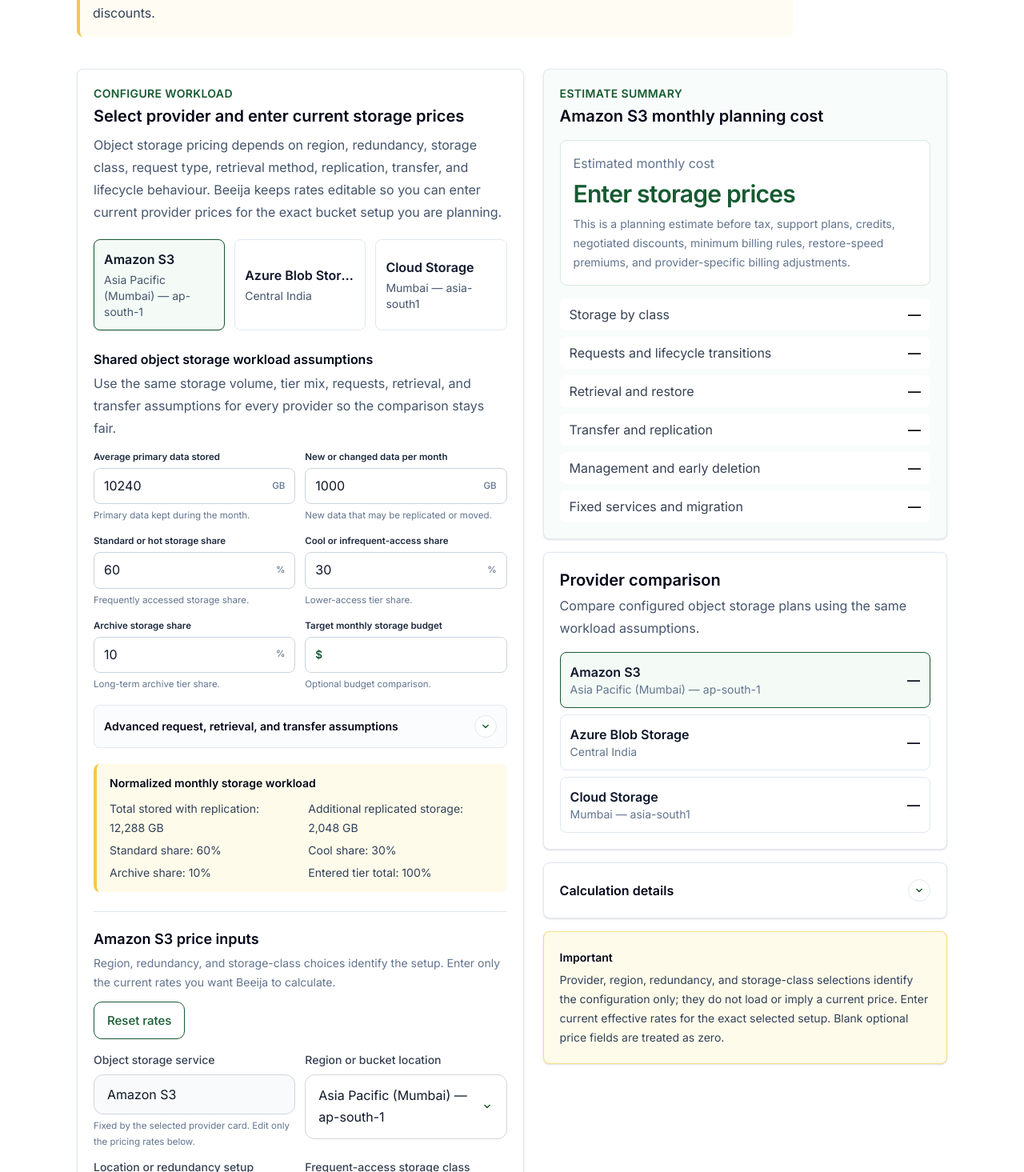
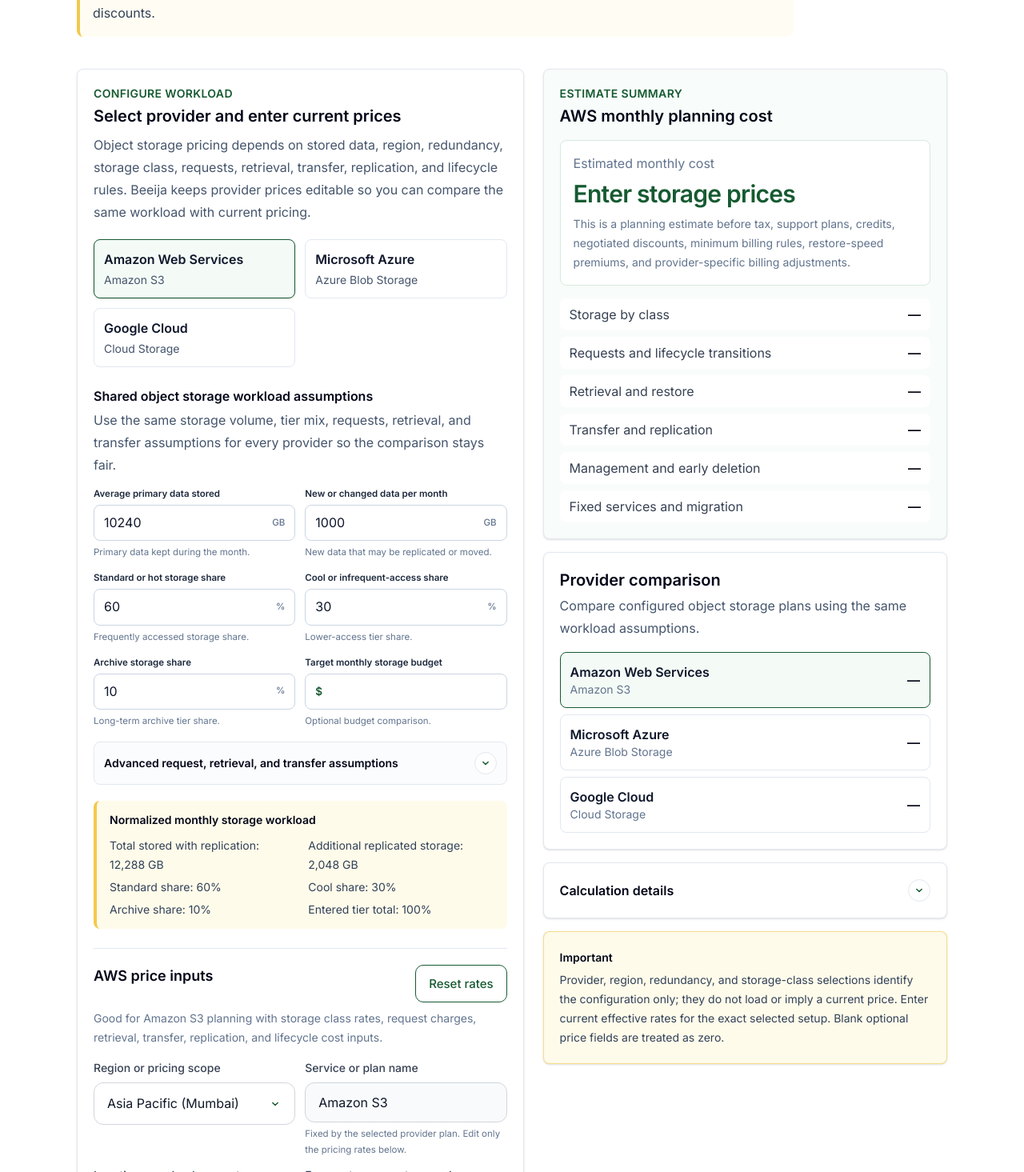
Before and after one commit to vaarunsonawwane-ops/beeija, a Next.js app: page /tools/cloud-object-storage-cost-comparison-calculator in a window 1280 px wide. Shown: the part 685-2150 px from the top of the page at 80% size. Built offline with nearby package versions, Linux system fonts and the light colour scheme.

Commit message:
Cloud Object Storage Cost Comparison Calculator

```diff
--- a/app/tools/cloud-object-storage-cost-comparison-calculator/ToolClient.tsx
+++ b/app/tools/cloud-object-storage-cost-comparison-calculator/ToolClient.tsx
@@ -4,7 +4,6 @@ import { useMemo, useState } from "react";
 import BeeijaSelect from "@/app/components/BeeijaSelect";
 import BeeijaNumberField from "@/app/components/BeeijaNumberField";
 import BeeijaAdvancedSection from "@/app/components/BeeijaAdvancedSection";
-import BeeijaTextField from "@/app/components/BeeijaTextField";
 import BeeijaResultLine from "@/app/components/BeeijaResultLine";
 import {
   getObjectStorageOptionLabel,
@@ -123,6 +122,65 @@ const initialPlans: PlanInput[] = [
   createPlan("plan-c", "gcp"),
 ];
 
+
+type ProviderDisplay = {
+  providerName: string;
+  serviceName: string;
+  shortName: string;
+};
+
+const providerDisplayById: Record<string, ProviderDisplay> = {
+  aws: {
+    providerName: "Amazon Web Services",
+    serviceName: "Amazon S3",
+    shortName: "AWS",
+  },
+  azure: {
+    providerName: "Microsoft Azure",
+    serviceName: "Azure Blob Storage",
+    shortName: "Azure",
+  },
+  gcp: {
+    providerName: "Google Cloud",
+    serviceName: "Cloud Storage",
+    shortName: "Google Cloud",
+  },
+  custom: {
+    providerName: "Custom provider",
+    serviceName: "Custom object storage service",
+    shortName: "Custom",
+  },
+};
+
+function getProviderDisplay(provider: ObjectStorageProvider): ProviderDisplay {
+  return (
+    providerDisplayById[provider.id] ?? {
+      providerName: provider.providerName,
+      serviceName: provider.serviceName,
+      shortName: provider.providerName,
+    }
+  );
+}
+
+function shortenRegionLabel(label: string) {
+  return label
+    .replace(/\s+—\s+[a-z]{2,}(?:-[a-z]+)*-\d+$/i, "")
+    .replace(/\s+—\s+[a-z]+[a-z0-9-]*$/i, "")
+    .replace(/\s+\(([^)]*)\s+—\s+[^)]*\)/i, " ($1)")
+    .trim();
+}
+
+function getRegionOptions(provider: ObjectStorageProvider) {
+  return provider.regions.map((option) => ({
+    ...option,
+    label: option.value === "other" ? option.label : shortenRegionLabel(option.label),
+  }));
+}
+
+function getProviderShortName(provider: ObjectStorageProvider) {
+  return getProviderDisplay(provider).shortName;
+}
+
 function toNumber(value: string) {
   const parsed = Number(value);
   return Number.isFinite(parsed) && parsed >= 0 ? parsed : 0;
@@ -161,7 +219,7 @@ function getRegionLabel(plan: PlanInput, provider: ObjectStorageProvider) {
     return plan.customRegion.trim() || "Other region";
   }
 
-  return getObjectStorageOptionLabel(provider.regions, plan.regionId);
+  return getObjectStorageOptionLabel(getRegionOptions(provider), plan.regionId);
 }
 
 function getClassLabels(plan: PlanInput, provider: ObjectStorageProvider) {
@@ -183,7 +241,7 @@ function getClassLabels(plan: PlanInput, provider: ObjectStorageProvider) {
 
 function getDisplayName(plan: PlanInput) {
   const provider = getObjectStorageProvider(plan.providerId);
-  return `${provider.serviceName} — ${getRegionLabel(plan, provider)}`;
+  return `${getProviderDisplay(provider).serviceName} — ${getRegionLabel(plan, provider)}`;
 }
 
 function getClassSummary(plan: PlanInput) {
@@ -422,8 +480,8 @@ export default function ToolClient() {
       return {
         id: plan.id,
         providerId: provider.id,
-        providerName: provider.providerName,
-        serviceName: provider.serviceName,
+        providerName: getProviderDisplay(provider).providerName,
+        serviceName: getProviderDisplay(provider).serviceName,
         displayName: getDisplayName(plan),
         regionLabel: getRegionLabel(plan, provider),
         resilienceLabel: getObjectStorageOptionLabel(
@@ -671,9 +729,6 @@ export default function ToolClient() {
   const activeEditorPlan =
     plans.find((plan) => plan.id === activeEditorPlanId) ??
     plans[0];
-  const activeEditorPlanNumber =
-    plans.findIndex((plan) => plan.id === activeEditorPlan.id) + 1;
-
   const openPlanEditor = (planId: string) => {
     setActiveEditorPlanId(planId);
     setSelectedPlanId(planId);
@@ -753,17 +808,17 @@ export default function ToolClient() {
               Configure workload
             </p>
             <h2 className="mt-1 text-xl font-semibold text-slate-950">
-              Select provider and enter current storage prices
+              Select provider and enter current prices
             </h2>
             <p className="mt-2 text-base leading-7 text-slate-600">
-              Object storage pricing depends on region, redundancy, storage
-              class, request type, retrieval method, replication, transfer, and
-              lifecycle behaviour. Beeija keeps rates editable so you can enter
-              current provider prices for the exact bucket setup you are planning.
+              Object storage pricing depends on stored data, region, redundancy,
+              storage class, requests, retrieval, transfer, replication, and
+              lifecycle rules. Beeija keeps provider prices editable so you can
+              compare the same workload with current pricing.
             </p>
           </div>
 
-          <div className="mt-5 grid gap-3 sm:grid-cols-3">
+          <div className="mt-5 grid gap-3 sm:grid-cols-2">
             {plans.map((plan) => {
               const provider = getObjectStorageProvider(plan.providerId);
               const selected = plan.id === activeEditorPlanId;
@@ -780,10 +835,10 @@ export default function ToolClient() {
                   }`}
                 >
                   <span className="block truncate text-base font-semibold text-slate-900">
-                    {provider.serviceName}
+                    {getProviderDisplay(provider).providerName}
                   </span>
-                  <span className="mt-1 block text-sm leading-5 text-slate-600">
-                    {getRegionLabel(plan, provider)}
+                  <span className="mt-1 block truncate text-sm leading-5 text-slate-600">
+                    {getProviderDisplay(provider).serviceName}
                   </span>
                 </button>
               );
@@ -952,17 +1007,13 @@ export default function ToolClient() {
 
           <div
             className="mt-6 border-t border-slate-200 pt-5"
-            aria-label={`Active object storage plan ${activeEditorPlanNumber}`}
+            aria-label={`${getProviderShortName(selectedProvider)} object storage price inputs`}
           >
             <div className="flex flex-wrap items-start justify-between gap-3">
               <div className="min-w-0">
                 <h3 className="text-lg font-semibold text-slate-950">
-                  {selectedProvider.serviceName} price inputs
+                  {getProviderShortName(selectedProvider)} price inputs
                 </h3>
-                <p className="mt-1 text-sm leading-6 text-slate-500">
-                  Region, redundancy, and storage-class choices identify the
-                  setup. Enter only the current rates you want Beeija to calculate.
-                </p>
               </div>
               <button
                 type="button"
@@ -972,6 +1023,11 @@ export default function ToolClient() {
                 Reset rates
               </button>
             </div>
+            <p className="mt-2 text-sm leading-6 text-slate-500">
+              Good for {getProviderDisplay(selectedProvider).serviceName} planning with storage
+              class rates, request charges, retrieval, transfer, replication,
+              and lifecycle cost inputs.
+            </p>
 
             <div className="mt-4">
               <PlanEditor
@@ -1002,7 +1058,7 @@ export default function ToolClient() {
               Estimate summary
             </p>
             <h2 className="mt-1 text-xl font-semibold text-slate-950">
-              {selectedProvider.serviceName} monthly planning cost
+              {getProviderShortName(selectedProvider)} monthly planning cost
             </h2>
 
             <div className="mt-4 rounded-lg border border-[#d7eadf] bg-white p-4">
@@ -1104,10 +1160,10 @@ export default function ToolClient() {
                 >
                   <span className="min-w-0">
                     <span className="block truncate text-base font-semibold text-slate-900">
-                      {row.serviceName}
+                      {row.providerName}
                     </span>
                     <span className="block truncate text-sm text-slate-500">
-                      {row.regionLabel}
+                      {row.serviceName}
                     </span>
                   </span>
                   <span className="max-w-[7rem] truncate text-right text-base font-semibold tabular-nums text-slate-950 sm:max-w-[10rem]">
@@ -1169,29 +1225,29 @@ function PlanEditor({
   return (
     <div className="space-y-4">
       <div className="grid items-start gap-3 sm:grid-cols-2">
-        <div className="block min-w-0">
-          <span className="mb-2 block text-sm font-medium text-gray-700">
-            Object storage service
-          </span>
-          <div className="flex min-h-12 w-full min-w-0 items-center rounded-xl border border-gray-300 bg-slate-50 px-4 py-3 text-base text-gray-900">
-            <span className="truncate">{provider.serviceName}</span>
-          </div>
-          <span className="mt-1 block text-[11.5px] leading-5 text-slate-500">
-            Fixed by the selected provider card. Edit only the pricing rates below.
-          </span>
-        </div>
-
         <BeeijaSelect
-          label="Region or bucket location"
+          label="Region or pricing scope"
           value={plan.regionId}
           onChange={(event) =>
             onChange("regionId", event.target.value)
           }
-          options={provider.regions}
+          options={getRegionOptions(provider)}
         />
 
+        <div className="block min-w-0">
+          <span className="mb-2 block text-sm font-medium text-gray-700">
+            Service or plan name
+          </span>
+          <div className="flex min-h-12 w-full min-w-0 items-center rounded-xl border border-gray-300 bg-slate-50 px-4 py-3 text-base text-gray-900">
+            <span className="truncate">{getProviderDisplay(provider).serviceName}</span>
+          </div>
+          <span className="mt-1 block text-[11.5px] leading-5 text-slate-500">
+            Fixed by the selected provider plan. Edit only the pricing rates below.
+          </span>
+        </div>
+
         {plan.regionId === "other" ? (
-          <BeeijaTextField
+          <InlineTextField
             label="Exact provider region or location"
             value={plan.customRegion}
             onChange={(value) => onChange("customRegion", value)}
@@ -1446,6 +1502,35 @@ function PlanEditor({
     </div>
   );
 }
+function InlineTextField({
+  label,
+  value,
+  onChange,
+  helper,
+}: {
+  label: string;
+  value: string;
+  onChange: (value: string) => void;
+  helper?: string;
+}) {
+  return (
+    <label className="block min-w-0">
+      <span className="mb-2 block text-sm font-medium text-gray-700">
+        {label}
+      </span>
+      <input
+        type="text"
+        value={value}
+        onChange={(event) => onChange(event.target.value)}
+        className="flex min-h-12 w-full min-w-0 items-center rounded-xl border border-gray-300 bg-white px-4 py-3 text-base text-gray-900 outline-none transition hover:border-gray-400 focus:border-[var(--green)] focus:ring-1 focus:ring-[var(--green)]"
+      />
+      <span className="mt-1 block min-h-5 overflow-hidden text-ellipsis whitespace-nowrap text-[11.5px] leading-5 text-slate-500">
+        {helper || " "}
+      </span>
+    </label>
+  );
+}
+
 function BreakdownRow({
   label,
   detail,
--- a/app/tools/cloud-object-storage-cost-comparison-calculator/page.tsx
+++ b/app/tools/cloud-object-storage-cost-comparison-calculator/page.tsx
@@ -71,28 +71,28 @@ export default function Page() {
       <ToolClient />
 
       <section className="beeija-feature-grid">
-        <InfoCard title="Model storage tiers and access together" className="rounded-lg">
+        <InfoCard title="Model storage behaviour clearly" className="rounded-lg">
           <>
-            Object storage cost is not only a GB-month line. Tier mix, request
-            volume, retrievals, lifecycle transitions, replication, outbound
-            transfer, object management, and early deletion can all change the
-            monthly estimate.
+            Object storage cost is not only stored GB. Request volume, retrieval
+            pattern, lifecycle tiering, replication, object management, early
+            deletion, and outbound transfer can all change the monthly planning
+            number.
           </>
         </InfoCard>
-        <InfoCard title="Use current storage rates by class" className="rounded-lg">
+        <InfoCard title="Use current storage rates by provider" className="rounded-lg">
           <>
-            Amazon S3, Azure Blob Storage, and Google Cloud Storage price hot,
-            cool, archive, operations, retrieval, and transfer differently.
-            Editable rate fields help you use current official prices for the
-            exact region and storage class you are checking.
+            AWS, Azure, and Google Cloud price object storage differently by
+            region, redundancy, storage class, request type, retrieval method,
+            transfer path, and account agreement. Editable rates help you use
+            current official prices.
           </>
         </InfoCard>
-        <InfoCard title="Plan before moving large data sets" className="rounded-lg">
+        <InfoCard title="Plan before choosing a storage tier" className="rounded-lg">
           <>
-            Use the estimate before choosing storage classes, redundancy,
-            lifecycle rules, replication, migration timing, or archive restore
-            strategy. Final bills can still change because of taxes, credits,
-            support plans, discounts, and provider-specific billing rules.
+            Use the estimate before choosing standard, infrequent-access,
+            archive, replication, or lifecycle rules. The lowest storage price
+            may not be the lowest total cost after requests, retrieval, restore,
+            and data transfer are included.
           </>
         </InfoCard>
       </section>
```
